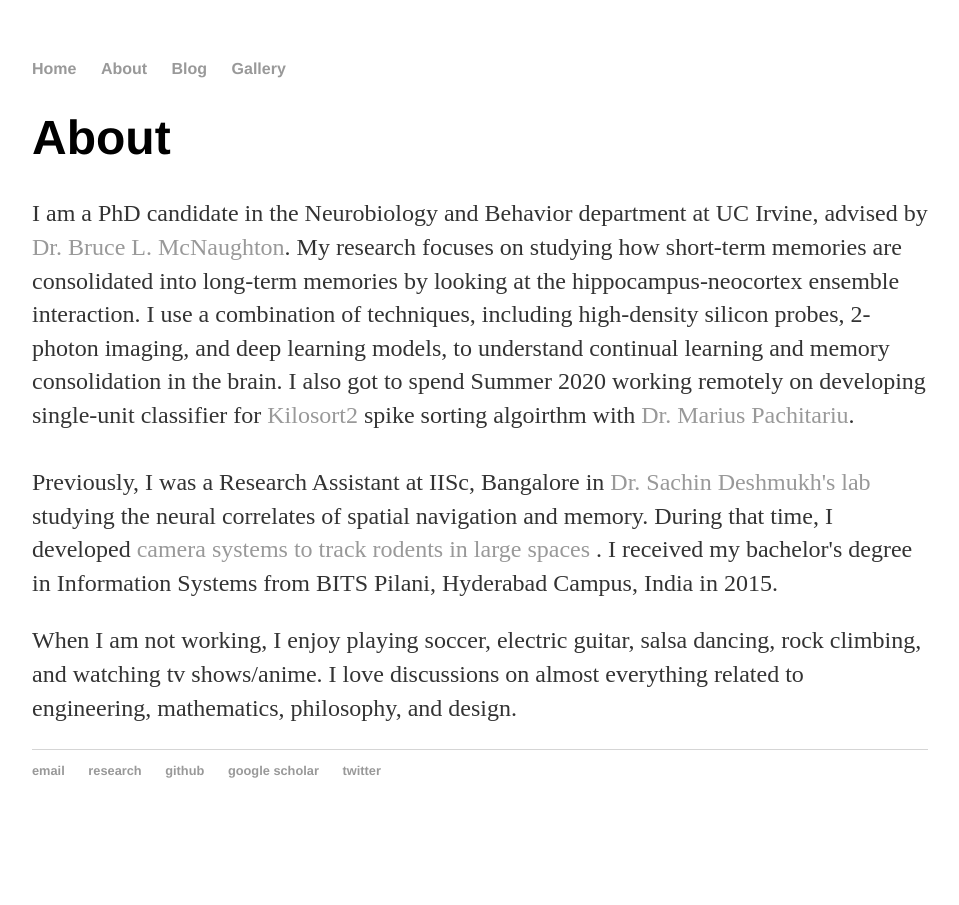
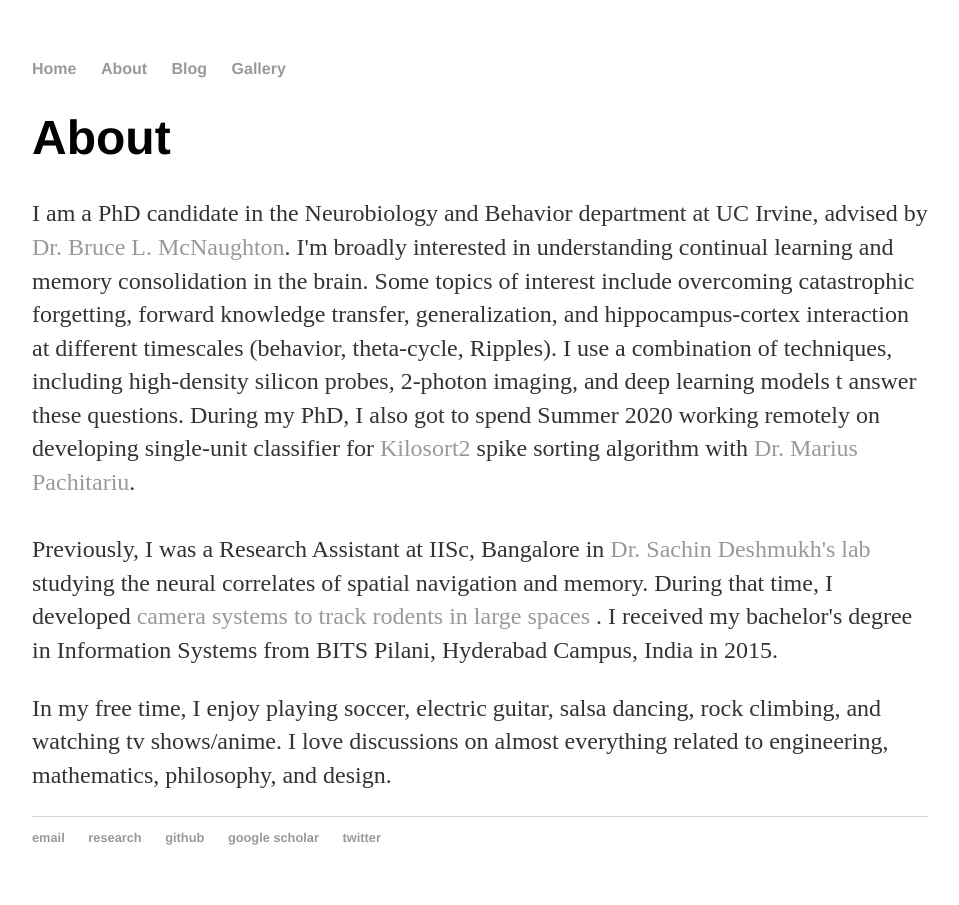
Before and after one commit to rajatsaxena/rajatsaxena.github.io, a Jekyll site: the page built from about/index.html, in a window 1280 px wide. Shown: the whole page, without its empty margins (160-1119 px from the left). Built offline with Jekyll 4.4.1, drawn with Linux system fonts in a browser that asks for light colours.

Commit message:
Update index.html

```diff
--- a/about/index.html
+++ b/about/index.html
@@ -6,11 +6,12 @@ title: Rajat Saxena's Blog
 		<div class="about">
 			<h1>About</h1>
 			<p>I am a PhD candidate in the Neurobiology and Behavior department at UC Irvine,
-				advised by <a href="https://cnlm.uci.edu/mcnaughton" target="_blank"> Dr. Bruce L. McNaughton</a>. My research focuses on studying how short-term memories are consolidated into long-term memories by looking
-				at the hippocampus-neocortex ensemble interaction. I use a combination of techniques, including high-density silicon probes, 2-photon imaging, and deep learning models,
-				to understand continual learning and memory consolidation in the brain. I also got to spend Summer 2020
-				working remotely on developing single-unit classifier for <a href="https://github.com/MouseLand/Kilosort" target="_blank"> Kilosort2 </a>
-				spike sorting algoirthm with <a href="https://www.janelia.org/people/marius-pachitariu" target="_blank"> Dr. Marius Pachitariu</a>.
+				advised by <a href="https://cnlm.uci.edu/mcnaughton" target="_blank"> Dr. Bruce L. McNaughton</a>. I'm broadly interested in understanding
+				continual learning and memory consolidation in the brain. Some topics of interest include overcoming catastrophic forgetting, forward knowledge
+				transfer, generalization, and hippocampus-cortex interaction at different timescales (behavior, theta-cycle, Ripples). I use a combination of
+				techniques, including high-density silicon probes, 2-photon imaging, and deep learning models t answer these questions. During my PhD, I also
+				got to spend Summer 2020 working remotely on developing single-unit classifier for <a href="https://github.com/MouseLand/Kilosort" target="_blank">
+				Kilosort2 </a> spike sorting algorithm with <a href="https://www.janelia.org/people/marius-pachitariu" target="_blank"> Dr. Marius Pachitariu</a>.
 				<br/><br/>
 
 				Previously, I was a Research Assistant at IISc, Bangalore in
@@ -18,8 +19,9 @@ title: Rajat Saxena's Blog
 				studying the neural correlates of spatial navigation and memory. During that time, I developed
 				<a href="https://journals.physiology.org/doi/full/10.1152/jn.00215.2018" target="_blank"> camera systems to track rodents in large spaces </a>.
 				I received my bachelor's degree in Information Systems from BITS Pilani, Hyderabad Campus, India in 2015.
-
 			</p>
-<p> When I am not working, I enjoy playing soccer, electric guitar, salsa dancing, rock climbing, and watching tv shows/anime.
-	I love discussions on almost everything related to engineering, mathematics, philosophy, and design.  </p>
+			<p>
+				In my free time, I enjoy playing soccer, electric guitar, salsa dancing, rock climbing, and watching tv shows/anime. I love discussions on
+				almost everything related to engineering, mathematics, philosophy, and design.
+			</p>
 		</div>
```
